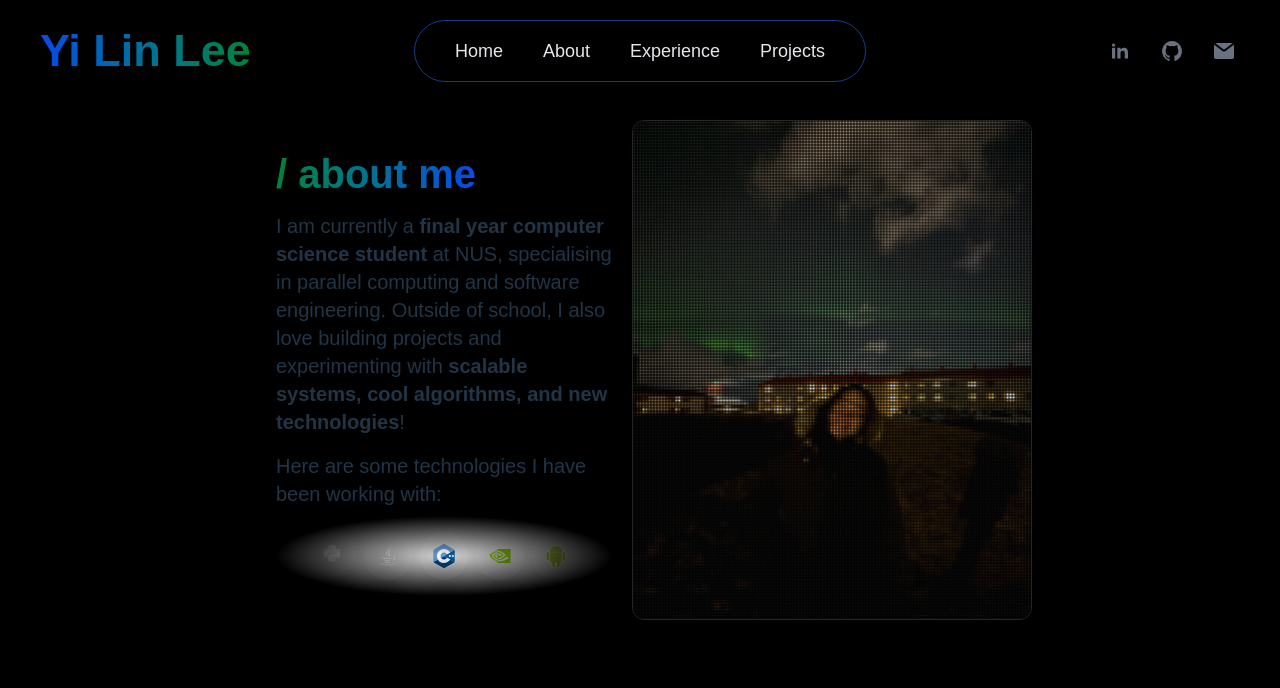
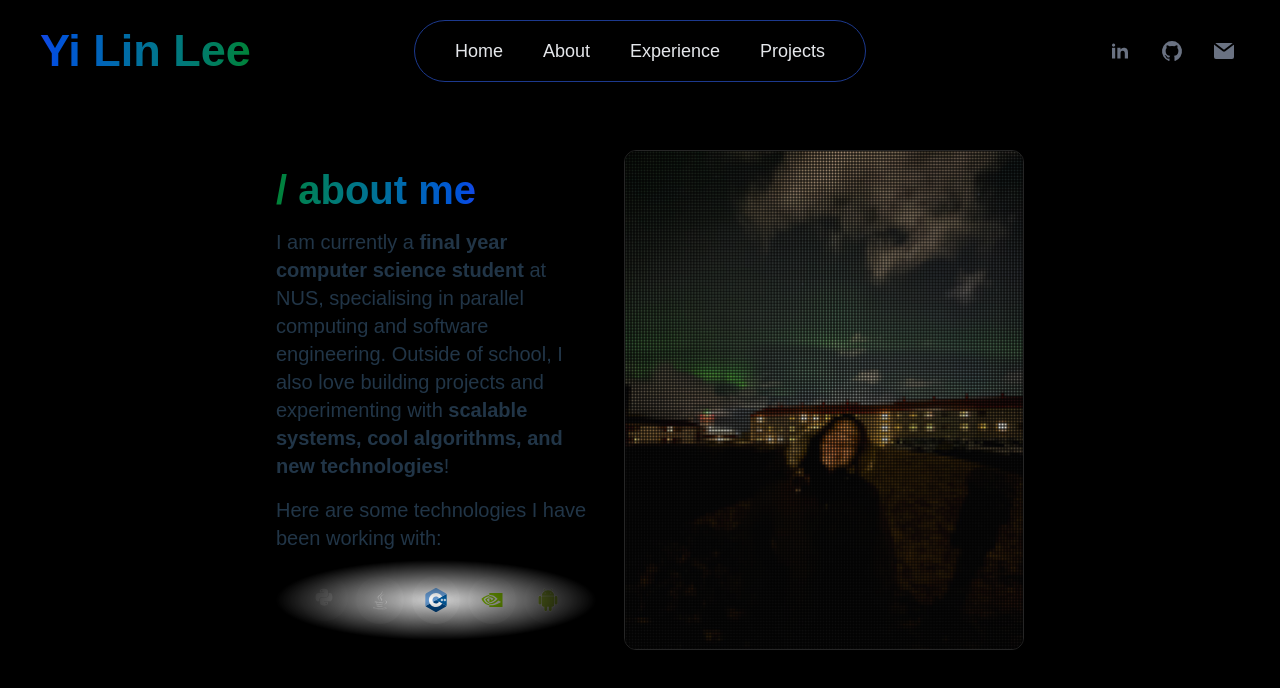
Before and after one commit to yleeyilin/distillation, a React (Vite) app in the folder distillation/: page /about in a window 1280 px wide. Shown: the top 688 px of the page. Built offline with nearby package versions, Linux system fonts and the light colour scheme.

Commit message:
Fix grid layout

```diff
--- a/distillation/src/pages/About.jsx
+++ b/distillation/src/pages/About.jsx
@@ -20,8 +20,8 @@ const About = () => {
   );
 
   return (
-    <section className="w-full h-screen relative">
-      <div className="absolute top-30 left-1/2 transform -translate-x-1/2 z-10 flex items-center justify-between w-3/5">
+    <section className="min-h-screen grid place-items-center">
+      <div className="grid grid-cols-1 lg:grid-cols-2 gap-12 w-3/5 items-center">
         {/* Left side --> about text */}
         <div className="space-y-2 px-5">
           <span className="section-title bg-clip-text text-transparent bg-linear-to-r from-green-700 to-blue-700 font-bold">
@@ -33,7 +33,7 @@ const About = () => {
         </div>
 
         {/* Right side --> Image */}
-        <div className="hidden lg:block">
+        <div className="hidden lg:flex justify-end">
           <PixelatedCanvas
             src={headshot}
             width={400}
--- a/distillation/src/pages/Home.jsx
+++ b/distillation/src/pages/Home.jsx
@@ -47,7 +47,7 @@ const Home = () => {
       </BackgroundBeamsWithCollision>
 
       {/* Intro text */}
-      <p className="mx-auto max-w-lg py-20 text-6xl text-center">
+      <p className="mx-auto max-w-lg py-20 text-3xl sm:text-6xl text-center">
         <EncryptedText
           text="hi,"
           encryptedClassName="text-neutral-500"
```
